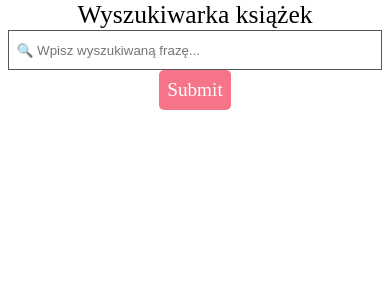
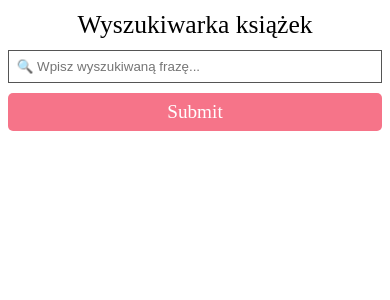
Before and after one commit to agatakulbicka/gwo_wyszukiwarka, a React app: page / in a window 390 px wide. Shown: the top 300 px of the page. Built offline with nearby package versions, Linux system fonts and the light colour scheme.

Commit message:
Updated searchbox styles for mobile

```diff
--- a/src/styles/_search-box.scss
+++ b/src/styles/_search-box.scss
@@ -5,6 +5,7 @@
   display: flex;
   justify-content: center;
   flex-direction: column;
+  margin: 10px 0;
 
   &__label {
     font-size: 1.6em;
@@ -12,6 +13,9 @@
 
   &__search-container {
     height: 40px;
+    display: flex;
+    justify-content: center;
+    flex-direction: row;
 
     .search-input {
       width: 400px;
@@ -20,6 +24,7 @@
       border: 1px solid #555;
       outline: none;
       height: inherit;
+      margin: 0 10px;
 
       &:focus {
         background-color: lighten($first-color, 20%);
@@ -27,7 +32,12 @@
 
       @include respond-to(handhelds) {
         width: 100%;
+        margin: 10px 0;
       }
+    }
+    @include respond-to(handhelds) {
+      flex-direction: column;
+      height: auto;
     }
   }
 
--- a/src/styles/_single-book.scss
+++ b/src/styles/_single-book.scss
@@ -4,7 +4,7 @@
   border-radius: 10px;
   border: dashed $second-color;
   margin: 20px 0;
-  width: 33%;
+  width: 30%;
   min-width:400px;
   max-width: 600px;
   min-height: 400px;
--- a/src/styles/styles.css
+++ b/src/styles/styles.css
@@ -25,7 +25,7 @@
   border-radius: 10px;
   border: dashed #ffdfff;
   margin: 20px 0;
-  width: 33%;
+  width: 30%;
   min-width: 400px;
   max-width: 600px;
   min-height: 400px;
@@ -84,23 +84,33 @@
   background-color: white;
   display: flex;
   justify-content: center;
-  flex-direction: column; }
+  flex-direction: column;
+  margin: 10px 0; }
   .search-box__label {
     font-size: 1.6em; }
   .search-box__search-container {
-    height: 40px; }
+    height: 40px;
+    display: flex;
+    justify-content: center;
+    flex-direction: row; }
     .search-box__search-container .search-input {
       width: 400px;
       padding: 8px;
       box-sizing: border-box;
       border: 1px solid #555;
       outline: none;
-      height: inherit; }
+      height: inherit;
+      margin: 0 10px; }
       .search-box__search-container .search-input:focus {
         background-color: #fcd4da; }
       @media only screen and (max-width: 600px) {
         .search-box__search-container .search-input {
-          width: 100%; } }
+          width: 100%;
+          margin: 10px 0; } }
+    @media only screen and (max-width: 600px) {
+      .search-box__search-container {
+        flex-direction: column;
+        height: auto; } }
   .search-box__submit-button {
     font-family: "Segoe UI, Georgia, serif";
     background: none repeat scroll 0 0 #f67489;
```
Also changed, not shown: 1 other file (tests, documents, lock files or other folders).
